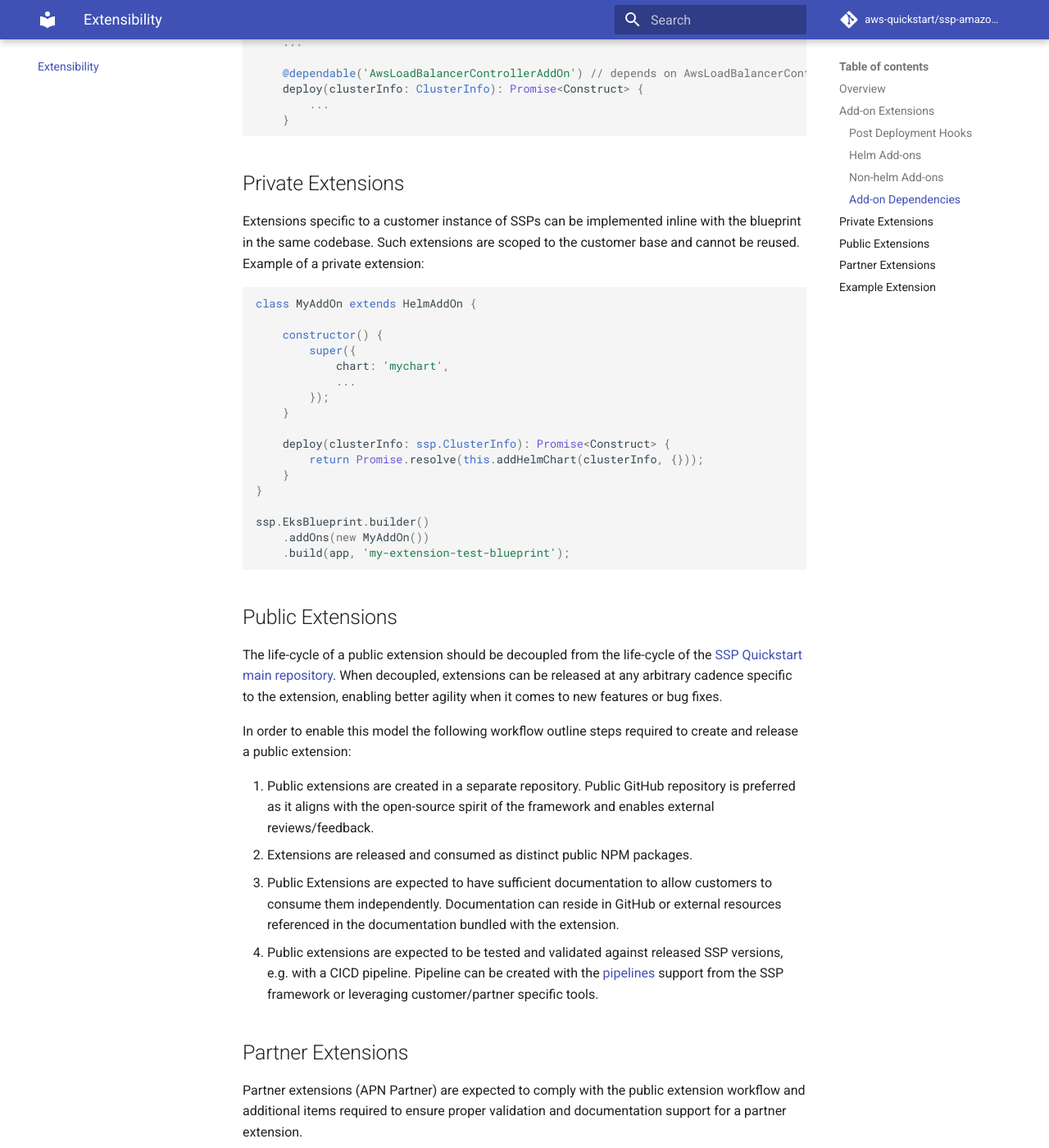
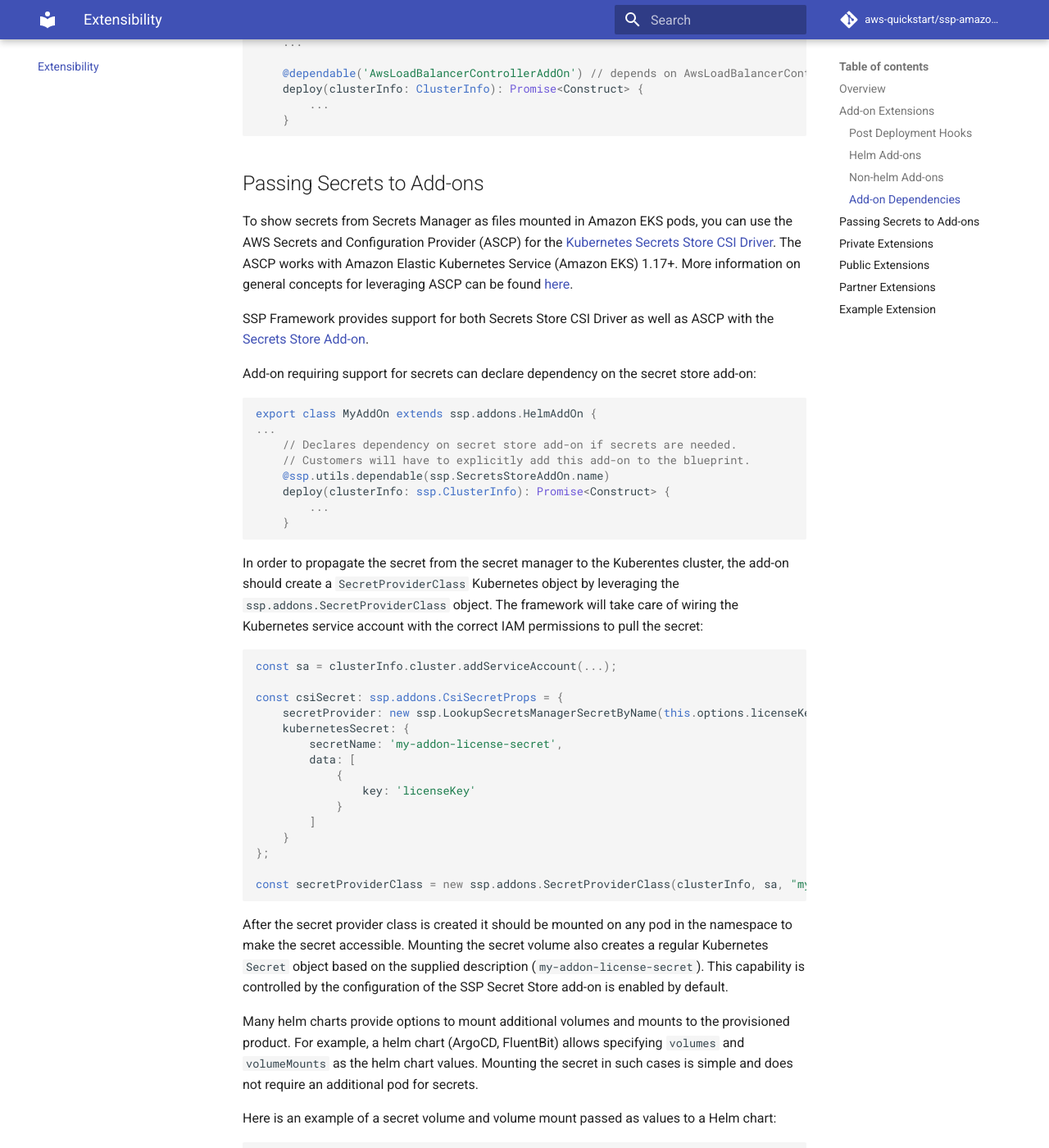
Before and after one commit to aws-quickstart/cdk-eks-blueprints, an MkDocs documentation site: the page built from docs/extensibility.md, in a window 1280 px wide and 1400 px high, scrolled down 3388 px. Shown: the whole window at 82% size. Built offline with MkDocs 1.6.1 and Material for MkDocs 9.7.7, drawn with Linux system fonts in a browser that asks for light colours; comment, search, counter and statistics services are not loaded; some of the changed text lies outside the part shown.

Commit message:
secret store refactoring and doc update

````diff
--- a/docs/extensibility.md
+++ b/docs/extensibility.md
@@ -108,6 +108,80 @@
     }
 ```
 
+## Passing Secrets to Add-ons
+
+To show secrets from Secrets Manager as files mounted in Amazon EKS pods, you can use the AWS Secrets and Configuration Provider (ASCP) for the [Kubernetes Secrets Store CSI Driver](https://secrets-store-csi-driver.sigs.k8s.io/). The ASCP works with Amazon Elastic Kubernetes Service (Amazon EKS) 1.17+. More information on general concepts for leveraging ASCP can be found [here](https://docs.aws.amazon.com/secretsmanager/latest/userguide/integrating_csi_driver.html).
+
+SSP Framework provides support for both Secrets Store CSI Driver as well as ASCP with the [Secrets Store Add-on](addons/secrets-store.md).
+
+Add-on requiring support for secrets can declare dependency on the secret store add-on:
+
+```typescript
+export class MyAddOn extends ssp.addons.HelmAddOn {
+...
+    // Declares dependency on secret store add-on if secrets are needed.
+    // Customers will have to explicitly add this add-on to the blueprint.
+    @ssp.utils.dependable(ssp.SecretsStoreAddOn.name)
+    deploy(clusterInfo: ssp.ClusterInfo): Promise<Construct> {
+        ...
+    }
+
+```
+
+In order to  propagate the secret from the secret manager to the Kuberentes cluster, the add-on should create a `SecretProviderClass` Kubernetes object by leveraging the `ssp.addons.SecretProviderClass` object. The framework will take care of wiring the Kubernetes service account with the correct IAM permissions to pull the secret:
+
+```typescript
+
+const sa = clusterInfo.cluster.addServiceAccount(...);
+
+const csiSecret: ssp.addons.CsiSecretProps = {
+    secretProvider: new ssp.LookupSecretsManagerSecretByName(this.options.licenseKeySecret!),
+    kubernetesSecret: {
+        secretName: 'my-addon-license-secret',
+        data: [
+            {
+                key: 'licenseKey'
+            }
+        ]
+    }
+};
+
+const secretProviderClass = new ssp.addons.SecretProviderClass(clusterInfo, sa, "my-addon-license-secret-class", csiSecret);
+```
+
+After the secret provider class is created it should be mounted on any pod in the namespace to make the secret accessible. Mounting the secret volume also creates a regular Kubernetes `Secret` object based on the supplied description (`my-addon-license-secret`). This capability is controlled by the configuration of the SSP Secret Store add-on is enabled by default.
+
+Many helm charts provide options to mount additional volumes and mounts to the provisioned product. For example, a helm chart (ArgoCD, FluentBit) allows specifying `volumes` and `volumeMounts` as the helm chart values. Mounting the secret in such cases is simple and does not require an additional pod for secrets.
+
+Here is an example of a secret volume and volume mount passed as values to a Helm chart:
+
+```typescript
+ const chart = this.addHelmChart(clusterInfo, {
+           ... // standard values
+           ,
+            volumes: [
+                {
+                    name: "secrets-store-inline",
+                    csi: {
+                        driver: "secrets-store.csi.k8s.io",
+                        readOnly: true,
+                        volumeAttributes: {
+                            secretProviderClass: "my-addon-license-secret-class"
+                        }
+                    }
+                }
+            ],
+            volumeMounts: [
+                {
+                    name: "secrets-store-inline",
+                    mountPath: "/mnt/secret-store"
+                }
+            ]
+        });
+```
+
+After secret provider class is mounted to any pod, you will see that a Kubernetes secret (for example `my-addon-license-secret`) is also created in the target namespace. See the supplied [code example](#example-extension) for more details.
+
 ## Private Extensions
 
 Extensions specific to a customer instance of SSPs can be implemented inline with the blueprint in the same codebase. Such extensions are scoped to the customer base and cannot be reused.
@@ -159,4 +233,5 @@
 3. Example blueprint (can be found in ./bin/main.ts) that references the add-on.
 4. Example of configuring a Kubernetes service account with IRSA (IAM roles for service accounts) and required IAM policies.
 5. Example of the helm chart provisioning.
-6. Outlines support to build, package and publish the add-on in an NPM repository.
+6. Example of passing secret values to the add-on (such as credentials and/or licenseKeys) by leveraging CSI Secret Store Driver.
+7. Outlines support to build, package and publish the add-on in an NPM repository.
````
Also changed, not shown: 2 other files.
